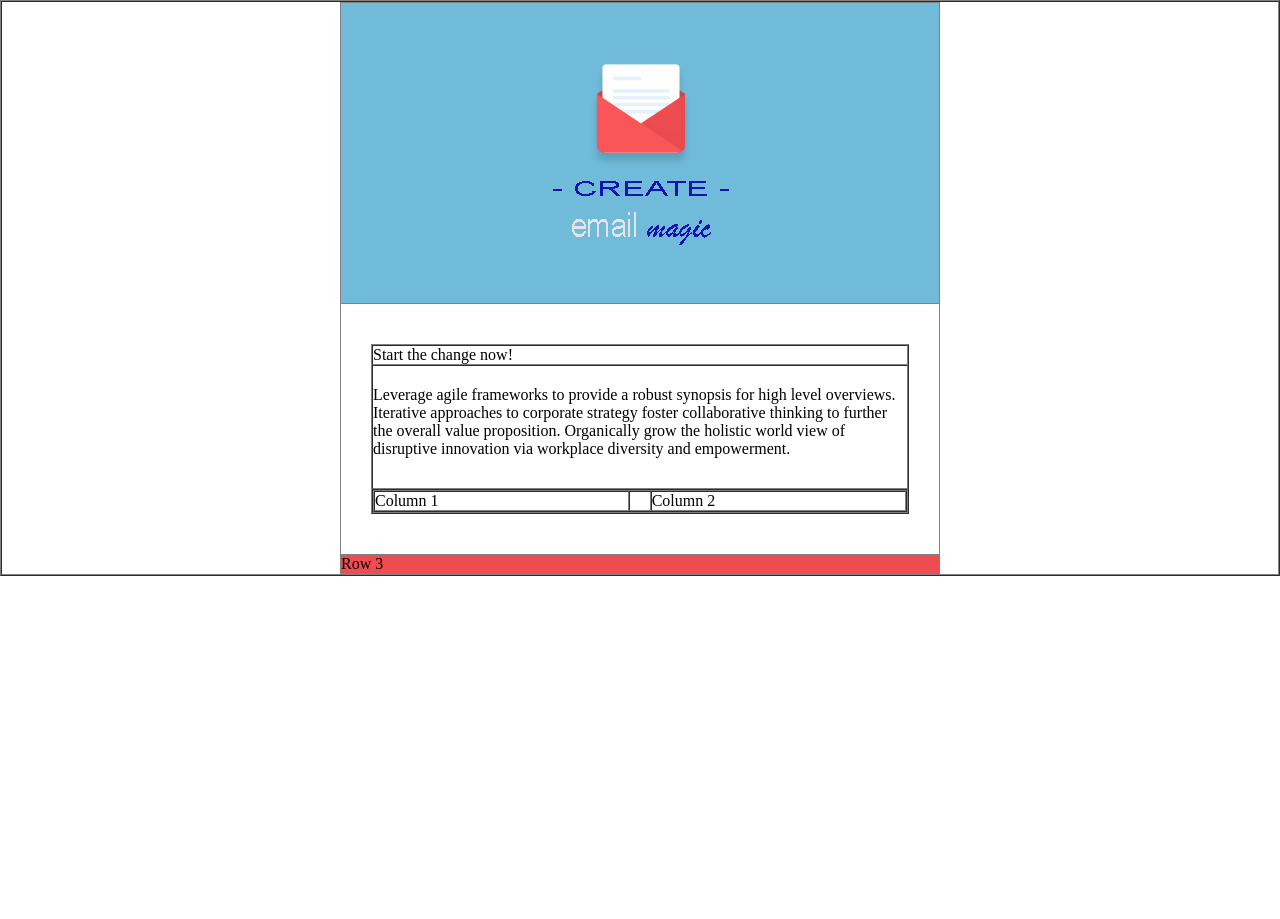
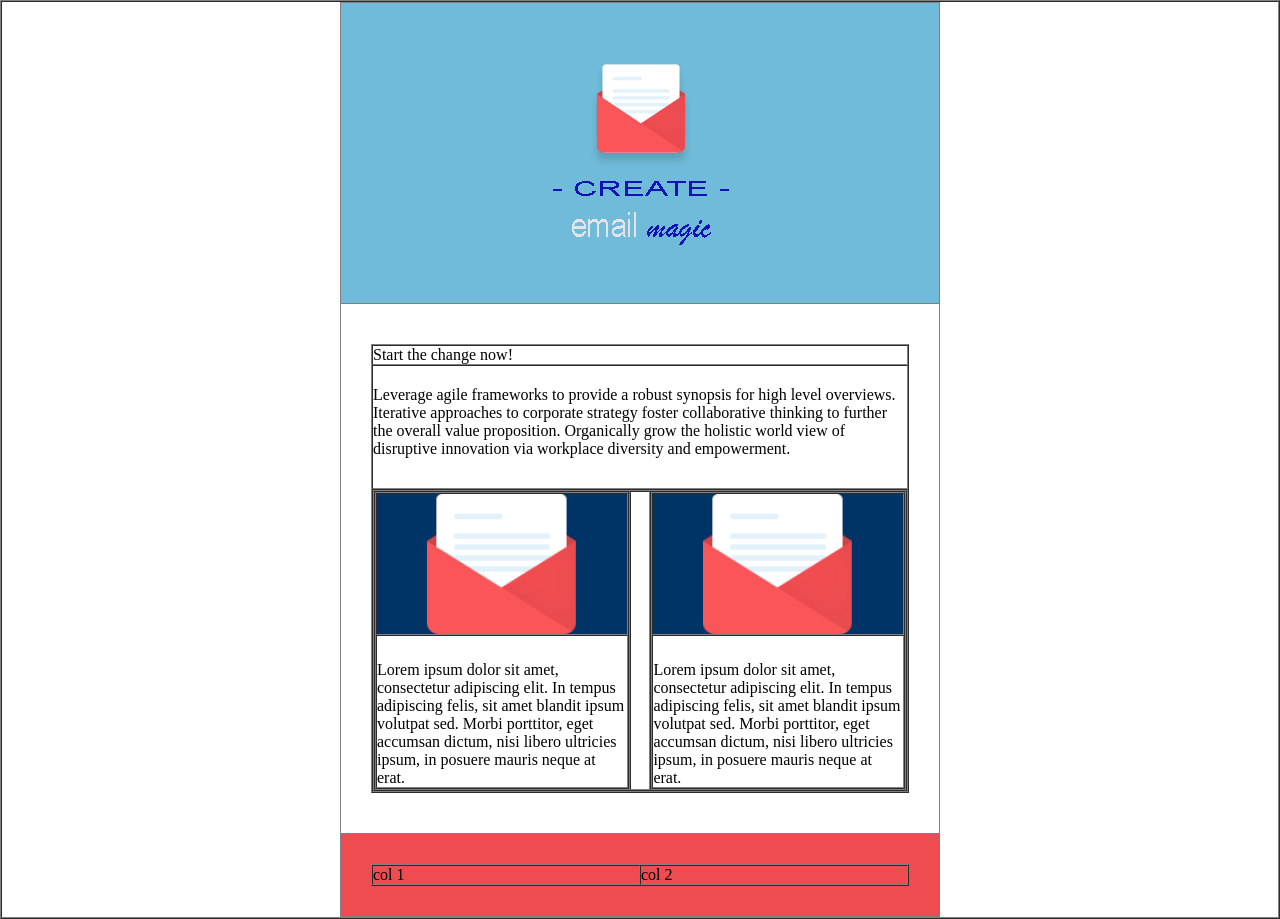
Before and after one commit to buffard/Html-email-template-tutorial, a plain HTML site: page index.html in a window 1280 px wide. Before the commit the page ends 800 px from the top, so only its background shows below. Drawn offline with Linux system fonts and the light colour scheme.

Commit message:
done for the day

```diff
--- a/index.html
+++ b/index.html
@@ -34,13 +34,35 @@
                     <table border="1" cellpadding="0" cellspacing="0" width="100%">
                         <tr>
                             <td width="260" valign="top">
-                          Column 1
+                             <table border="1" cellpadding="0" cellspacing="0" width="100%">
+                              <tr>
+                               <td align="center" bgcolor="#003366">
+                                <img src="images/icon.png" alt="" width="150px" height="140" style="display: block;" />
+                               </td>
+                              </tr>
+                              <tr>
+                               <td style="padding: 25px 0 0 0;">
+                                Lorem ipsum dolor sit amet, consectetur adipiscing elit. In tempus adipiscing felis, sit amet blandit ipsum volutpat sed. Morbi porttitor, eget accumsan dictum, nisi libero ultricies ipsum, in posuere mauris neque at erat.
+                               </td>
+                              </tr>
+                             </table>
                             </td>
                             <td style="font-size: 0; line-height: 0;" width="20">
                              &nbsp;
                             </td>
                             <td width="260" valign="top">
-                          Column 2
+                             <table border="1" cellpadding="0" cellspacing="0" width="100%">
+                              <tr>
+                               <td align="center" bgcolor="#003366">
+                                <img src="images/icon.png" alt="" width="150px" height="140" style="display: block;" />
+                               </td>
+                              </tr>
+                              <tr>
+                               <td style="padding: 25px 0 0 0;">
+                                Lorem ipsum dolor sit amet, consectetur adipiscing elit. In tempus adipiscing felis, sit amet blandit ipsum volutpat sed. Morbi porttitor, eget accumsan dictum, nisi libero ultricies ipsum, in posuere mauris neque at erat.
+                               </td>
+                              </tr>
+                             </table>
                             </td>
                            </tr>
                     </table>
@@ -50,8 +72,17 @@
                </td>
         </tr>
         <tr>
-          <td bgcolor="#ee4c50">
-            Row 3
+          <td bgcolor="#ee4c50" style="padding: 30px 30px 30px 30px;">
+            <table border="1" cellpadding="0" cellspacing="0" width="100%">
+              <tr>
+                <td>
+                  col 1
+                </td>
+                <td>
+                  col 2
+                </td>
+              </tr>
+            </table>
           </td>
         </tr>
 
```
Also changed, not shown: images/icon.png (added). Lines whose indentation alone changed are shown as unchanged.
